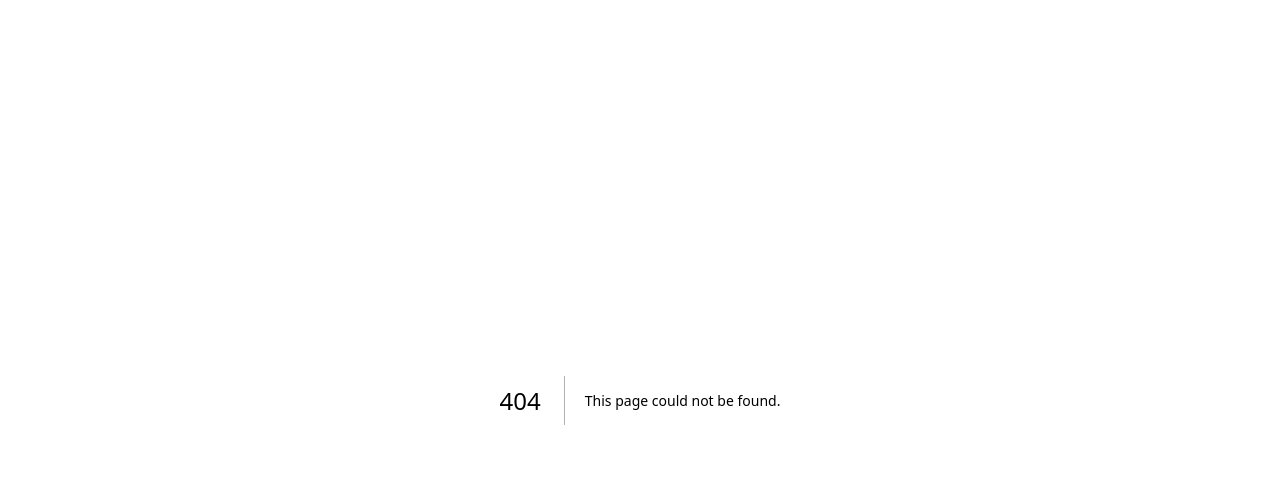
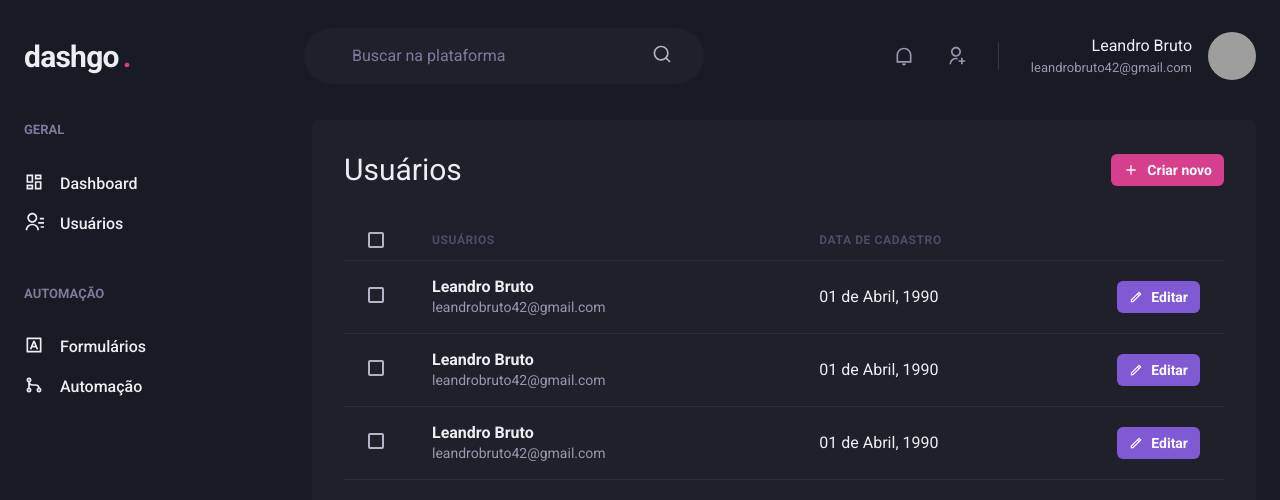
Before and after one commit to leandrobruto/dashgo, a Next.js app: page /users in a window 1280 px wide. Before the commit this address had no page. Shown: the top 500 px of the page. Built offline with nearby package versions, Linux system fonts and the light colour scheme; grey boxes are pictures that could not be loaded.

Commit message:
feat: Users list page

```diff
--- /dev/null
+++ b/src/pages/users/index.tsx
@@ -0,0 +1,124 @@
+import { Box, Button, Checkbox, Flex, Heading, Icon, Table, Tbody, Td, Text, Th, Thead, Tr } from "@chakra-ui/react";
+import { Header } from "../../components/Header";
+import { Sidebar } from "../../components/Sidebar";
+import { RiAddLine, RiPencilLine } from "react-icons/ri";
+
+export default function UserList() {
+    return (
+        <Box>
+            <Header />
+
+            <Flex width="100%" my="6" maxWidth={1480} mx="auto" px="6">
+                <Sidebar />
+
+                <Box flex="1" borderRadius={8} bg="gray.800" p="8">
+                    <Flex mb="8" justify="space-between" align="center">
+                        <Heading size="lg" fontWeight="normal">Usuários</Heading>
+                        <Button
+                          as="a"
+                          size="sm"
+                          fontSize="sm"
+                          colorScheme="pink"
+                          leftIcon={<Icon
+                          as={RiAddLine}
+                          fontSize="16"
+                          />}
+                        >
+                            Criar novo
+                        </Button>
+                    </Flex>
+
+                    <Table colorScheme="whiteAlpha">
+                        <Thead>
+                            <Tr>
+                                <Th px="6" color="gray.300" width="8">
+                                    <Checkbox colorScheme="pink" />
+                                </Th>
+                                <Th>Usuários</Th>
+                                <Th>Data de cadastro</Th>
+                                <Th width="8"></Th>
+                            </Tr>
+                        </Thead>
+                        <Tbody>
+                            <Tr>
+                                <Td px="6">
+                                    <Checkbox colorScheme="pink" />
+                                </Td>
+                                <Td>
+                                    <Box>
+                                        <Text fontWeight="bold">Leandro Bruto</Text>
+                                        <Text fontSize="sm" color="gray.300">leandrobruto42@gmail.com</Text>
+                                    </Box>
+                                </Td>
+                                <Td>01 de Abril, 1990</Td>
+                                <Td>
+                                    <Button
+                                        as="a"
+                                        size="sm"
+                                        fontSize="sm"
+                                        colorScheme="purple"
+                                        leftIcon={<Icon
+                                        as={RiPencilLine}
+                                        />}
+                                    >
+                                        Editar
+                                    </Button>
+                                </Td>
+                            </Tr>
+                            <Tr>
+                                <Td px="6">
+                                    <Checkbox colorScheme="pink" />
+                                </Td>
+                                <Td>
+                                    <Box>
+                                        <Text fontWeight="bold">Leandro Bruto</Text>
+                                        <Text fontSize="sm" color="gray.300">leandrobruto42@gmail.com</Text>
+                                    </Box>
+                                </Td>
+                                <Td>01 de Abril, 1990</Td>
+                                <Td>
+                                    <Button
+                                        as="a"
+                                        size="sm"
+                                        fontSize="sm"
+                                        colorScheme="purple"
+                                        leftIcon={<Icon
+                                        as={RiPencilLine}
+                                        />}
+                                    >
+                                        Editar
+                                    </Button>
+                                </Td>
+                            </Tr>
+                            <Tr>
+                                <Td px="6">
+                                    <Checkbox colorScheme="pink" />
+                                </Td>
+                                <Td>
+                                    <Box>
+                                        <Text fontWeight="bold">Leandro Bruto</Text>
+                                        <Text fontSize="sm" color="gray.300">leandrobruto42@gmail.com</Text>
+                                    </Box>
+                                </Td>
+                                <Td>01 de Abril, 1990</Td>
+                                <Td>
+                                    <Button
+                                        as="a"
+                                        size="sm"
+                                        fontSize="sm"
+                                        colorScheme="purple"
+                                        leftIcon={<Icon
+                                        as={RiPencilLine}
+                                        />}
+                                    >
+                                        Editar
+                                    </Button>
+                                </Td>
+                            </Tr>
+                        </Tbody>
+                    </Table>
+                </Box>
+            </Flex>
+        </Box>
+    );
+}
```
Also changed, not shown: src/components/Pagination.tsx (added).
